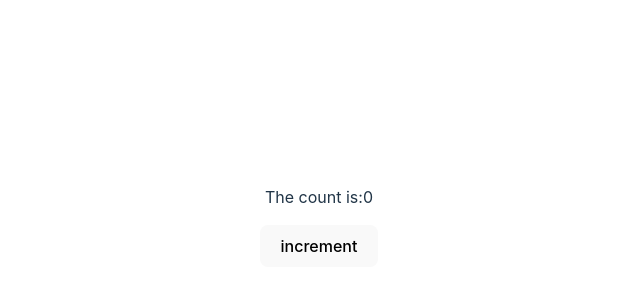
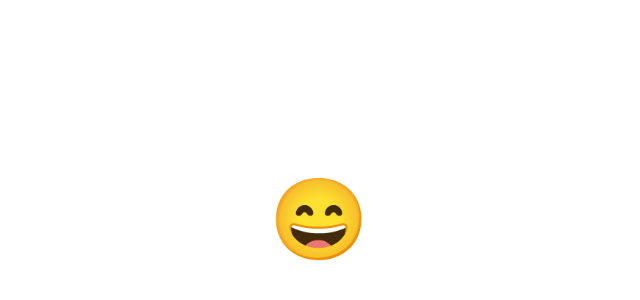
Before and after one commit to sharpviking/First-React-App, a React (Vite) app: page / in a window 1280 px wide. Shown: the part 182-482 px from the top of the page, without its empty margins (321-961 px from the left). Built offline with nearby package versions, Linux system fonts and the light colour scheme.

Commit message:
creating toggler component

```diff
--- a/src/App.jsx
+++ b/src/App.jsx
@@ -13,6 +13,7 @@
 import Form from "./Form";
 import Clickers from "./Clickers";
 import Counter from "./Couter,";
+import Toggler from "./Toggler";
 
 // const data = [
 //   { id: 1, item: "eggs", quantity: 7, completed: false },
@@ -33,7 +34,8 @@
 function App() {
   return (
     <div>
-      <Counter />
+      <Toggler />
+      {/* <Counter /> */}
       {/* <Clickers message="Hi" buttonText="Please click Me" />
       <Clickers
         message="Dont click me"
--- /dev/null
+++ b/src/Toggler.css
@@ -0,0 +1,4 @@
+.Toggler {
+  font-size: 5rem;
+  cursor: pointer;
+}
--- /dev/null
+++ b/src/Toggler.jsx
@@ -0,0 +1,11 @@
+import { useState } from "react";
+import "./Toggler.css";
+export default function Toggler() {
+  const [isHappy, setIsHappy] = useState(true);
+  const toggleIsHappy = () => setIsHappy(!isHappy);
+  return (
+    <p className="Toggler" onClick={toggleIsHappy}>
+      {isHappy ? "😄" : "😞"}
+    </p>
+  );
+}
```
